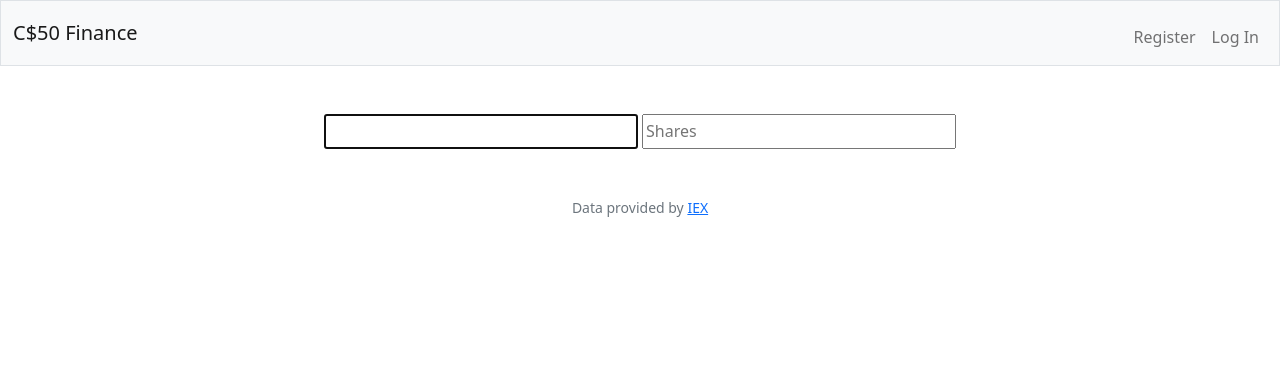
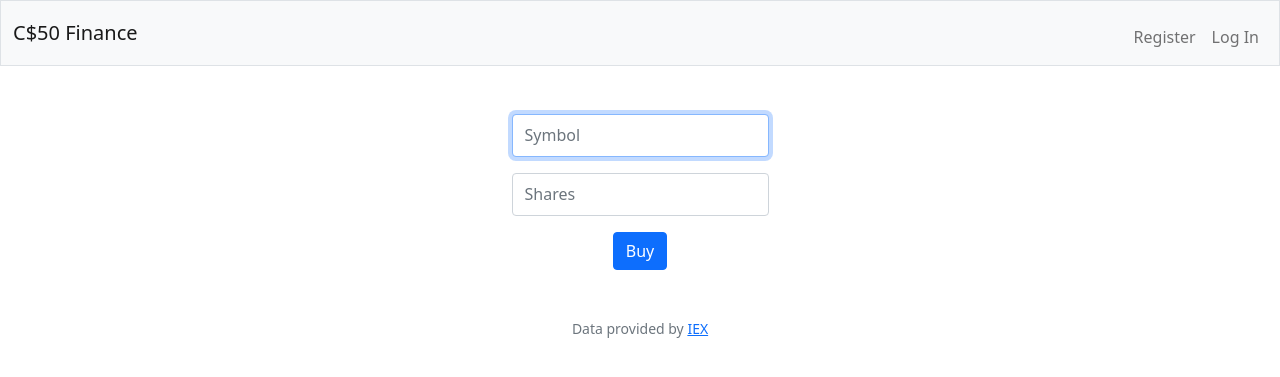
Before and after one commit to H3nry-T/cs50-copy, a Flask app: template pset9/finance/templates/buy.html in a window 1280 px wide. Shown: the top 377 px of the page. Run offline with Flask 2, Linux system fonts and the light colour scheme; the template is opened without the code that fills it, so the values that code supplies are empty; some libraries are stand-ins or nearby versions.

Commit message:
Tue, Nov 1, 2022, 4:34 PM +00:00

```diff
--- a/pset9/finance/templates/buy.html
+++ b/pset9/finance/templates/buy.html
@@ -2,7 +2,14 @@
 
 {% block main %}
     <form action="/buy" method="post">
-        <input type="text" name="symbol" autofocus autocomplete="off">
-        <input type="text" name="shares" autofocus autocomplete="off" placeholder="Shares">
+        <div class="mb-3">
+            <input class="form-control w-auto mx-auto" type="text" name="symbol" autofocus autocomplete="off" placeholder="Symbol">
+        </div>
+        <div class="mb-3">
+            <input class="form-control w-auto mx-auto" type="number" name="shares" autocomplete="off" placeholder="Shares" min="1" >
+        </div>
+        <div class="mt-3">
+            <button class="btn btn-primary" type="submit">Buy</button>
+        </div>
     </form>
 {% endblock %}
--- a/pset9/finance/templates/quote.html
+++ b/pset9/finance/templates/quote.html
@@ -3,7 +3,7 @@
 {% block main %}
     <form action="/quote" method="post">
         <div class="mb-3">
-            <input class="form-control mx-auto w-auto" name="symbol" type="text" placeholder="symbol" autocomplete="off" autofocus>
+            <input class="form-control mx-auto w-auto" name="symbol" type="text" placeholder="Symbol" autocomplete="off" autofocus>
         </div>
 
         <button class="btn btn-primary" type="submit">Quote</button>
```
Also changed, not shown: pset9/finance/app.py (+6 -1 lines).
